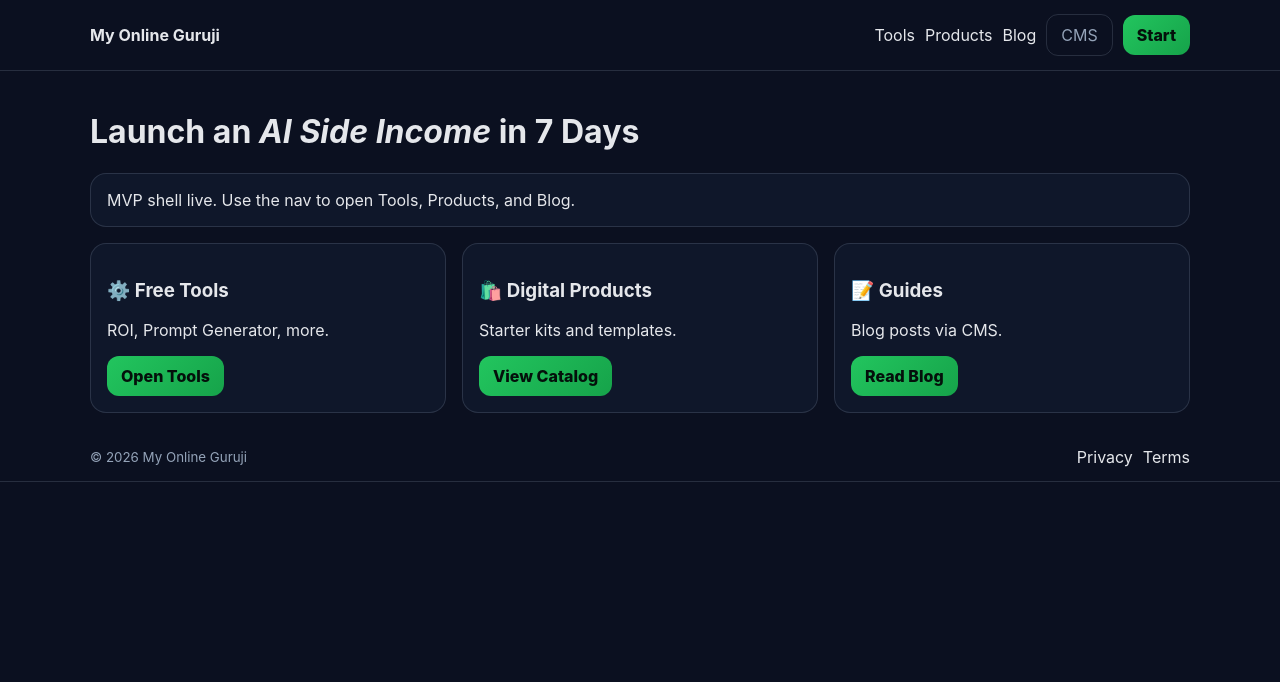
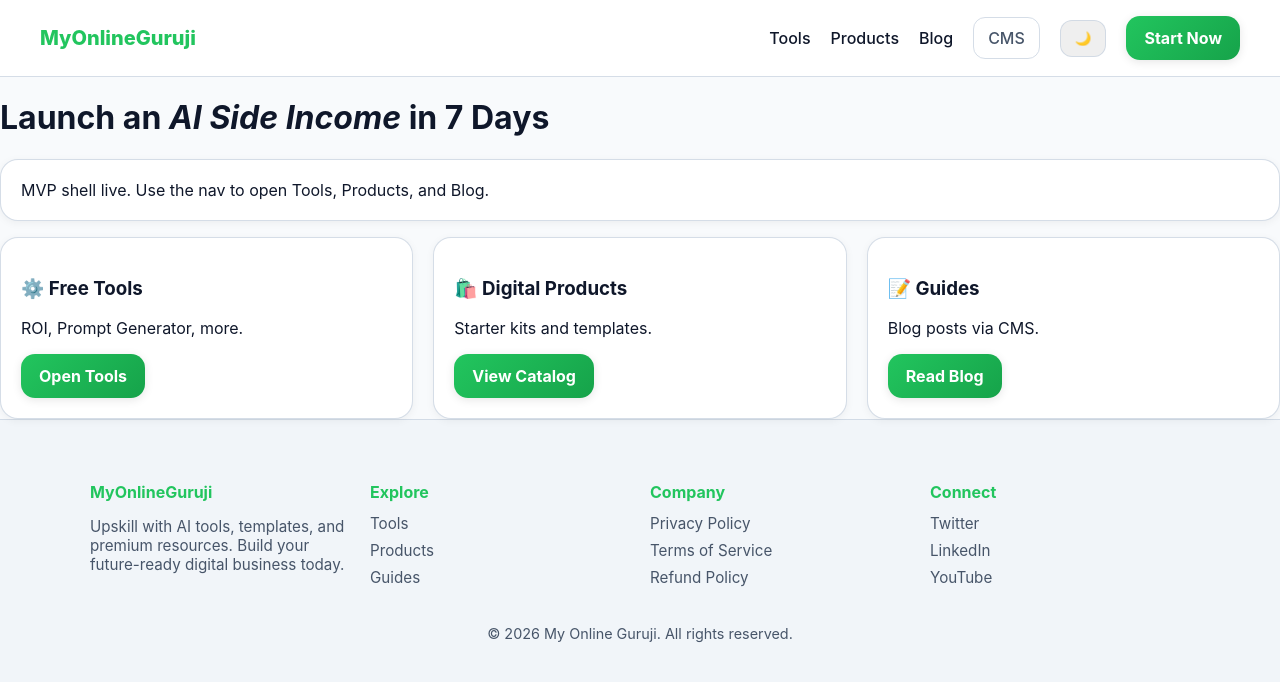
Before and after one commit to trishuldn/guruji, an Eleventy site: page src/index.njk in a window 1280 px wide. Built offline with nearby package versions, Linux system fonts and the light colour scheme; Eleventy itself is replaced by a stand-in of ours; files that its build step writes are made by us from their sources.

Commit message:
Update base.njk

```diff
--- a/src/_includes/layouts/base.njk
+++ b/src/_includes/layouts/base.njk
@@ -1,46 +1,169 @@
 <!doctype html>
-<html lang="en">
+<html lang="en" class="light">
 <head>
   <meta charset="utf-8" />
   <meta name="viewport" content="width=device-width, initial-scale=1" />
   <title>{{ title or 'My Online Guruji' }}</title>
   <meta name="description" content="{{ description or 'Learn, Automate, Earn' }}" />
+
   <style>
-:root{--bg:#0b1020;--card:#0f172a;--text:#e5e7eb;--muted:#94a3b8;--brand:#22c55e;--border:rgba(148,163,184,.2)}
-body{margin:0;background:var(--bg);color:var(--text);font-family:Inter,system-ui,-apple-system,Segoe UI,Roboto,Helvetica,Arial}
-a{color:inherit;text-decoration:none}
-header,footer{border-bottom:1px solid var(--border)}
-nav{max-width:1100px;margin:0 auto;padding:14px 20px;display:flex;gap:14px;align-items:center;justify-content:space-between}
-.wrap{max-width:1100px;margin:0 auto;padding:20px}
-.btn{display:inline-flex;gap:8px;align-items:center;padding:10px 14px;border-radius:12px;background:linear-gradient(135deg,var(--brand),#16a34a);color:#04100b;font-weight:800}
-.ghost{padding:10px 14px;border:1px solid var(--border);border-radius:12px;color:var(--muted)}
-.grid{display:grid;gap:16px}
+    /* Light mode variables */
+    :root {
+      --bg: #f8fafc;
+      --card: #ffffff;
+      --text: #0f172a;
+      --muted: #475569;
+      --brand: #22c55e;
+      --border: rgba(203,213,225,.8);
+    }
+    /* Dark mode variables */
+    .dark {
+      --bg: #0b1020;
+      --card: #0f172a;
+      --text: #f8fafc;
+      --muted: #94a3b8;
+      --brand: #22c55e;
+      --border: rgba(148,163,184,.2);
+    }
+
+    body {
+      margin: 0;
+      background: var(--bg);
+      color: var(--text);
+      font-family: Inter, system-ui, -apple-system, Segoe UI, Roboto, Helvetica, Arial;
+      transition: background .3s, color .3s;
+    }
+
+    a { color: inherit; text-decoration: none }
+    .btn {
+      display:inline-flex;gap:8px;align-items:center;
+      padding:12px 18px;border-radius:14px;
+      background:linear-gradient(135deg,var(--brand),#16a34a);
+      color:#fff;font-weight:700;
+      box-shadow:0 2px 10px rgba(0,0,0,.1)
+    }
+    .ghost {
+      padding:10px 14px;border:1px solid var(--border);
+      border-radius:12px;color:var(--muted)
+    }
+    .grid{display:grid;gap:20px}
     .three{grid-template-columns:repeat(3,1fr)}
-.card{background:var(--card);border:1px solid var(--border);border-radius:16px;padding:16px}
+    .card{
+      background:var(--card);
+      border:1px solid var(--border);
+      border-radius:18px;
+      padding:20px;
+      box-shadow:0 2px 8px rgba(0,0,0,.05);
+      transition: background .3s, border .3s, color .3s;
+    }
+
+    nav a{font-weight:500;transition:.2s}
+    nav a:hover{color:var(--brand)}
+    header.sticky{
+      position:sticky;top:0;z-index:50;
+      background:rgba(255,255,255,.95);
+      backdrop-filter:blur(12px);
+      border-bottom:1px solid var(--border);
+      transition: background .3s;
+    }
+    .dark header.sticky {
+      background:rgba(11,16,32,.9);
+    }
+
+    footer{
+      padding:40px 20px;
+      background:#f1f5f9;
+      border-top:1px solid var(--border);
+      transition: background .3s;
+    }
+    .dark footer {
+      background:#0f172a;
+    }
+    footer .cols{
+      display:grid;
+      grid-template-columns:repeat(auto-fit,minmax(200px,1fr));
+      gap:20px;max-width:1100px;margin:0 auto
+    }
+    footer h4{margin-bottom:12px;color:var(--brand)}
+    footer a{display:block;margin-bottom:8px;color:var(--muted);font-size:.95rem}
+    footer a:hover{color:var(--brand)}
   </style>
+
   <script defer src="https://identity.netlify.com/v1/netlify-identity-widget.js"></script>
 </head>
 <body>
-<header>
-<nav>
-<div><strong>My Online Guruji</strong></div>
-<div style="display:flex;gap:10px;align-items:center">
+  <header class="sticky">
+    <nav style="max-width:1200px;margin:0 auto;padding:16px 24px;display:flex;align-items:center;justify-content:space-between">
+      <a href="/" style="font-weight:800;font-size:1.25rem;color:var(--brand)">MyOnlineGuruji</a>
+      <div style="display:flex;gap:20px;align-items:center">
         <a href="/tools/">Tools</a>
         <a href="/products/">Products</a>
         <a href="/blog/">Blog</a>
-<a class="ghost" href="/admin/">CMS</a>
-<a class="btn" href="/checkout/">Start</a>
+        <a href="/admin/" class="ghost">CMS</a>
+        <button id="themeToggle" class="ghost" style="cursor:pointer">🌙</button>
+        <a class="btn" href="/products/">Start Now</a>
       </div>
     </nav>
   </header>
+
   <main class="wrap">
     {{ content | safe }}
   </main>
+
   <footer>
-<nav>
-<small style="color:var(--muted)">© {{ "now" | date("yyyy") }} My Online Guruji</small>
-<div style="display:flex;gap:10px"><a href="/privacy/">Privacy</a><a href="/terms/">Terms</a></div>
-</nav>
+    <div class="cols">
+      <div>
+        <h4>MyOnlineGuruji</h4>
+        <p style="color:var(--muted);font-size:.95rem">Upskill with AI tools, templates, and premium resources. Build your future-ready digital business today.</p>
+      </div>
+      <div>
+        <h4>Explore</h4>
+        <a href="/tools/">Tools</a>
+        <a href="/products/">Products</a>
+        <a href="/blog/">Guides</a>
+      </div>
+      <div>
+        <h4>Company</h4>
+        <a href="/privacy/">Privacy Policy</a>
+        <a href="/terms/">Terms of Service</a>
+        <a href="/refunds/">Refund Policy</a>
+      </div>
+      <div>
+        <h4>Connect</h4>
+        <a href="#">Twitter</a>
+        <a href="#">LinkedIn</a>
+        <a href="#">YouTube</a>
+      </div>
+    </div>
+    <div style="text-align:center;margin-top:30px;color:var(--muted);font-size:.9rem">
+      © {{ "now" | date("yyyy") }} My Online Guruji. All rights reserved.
+    </div>
   </footer>
+
+  <script>
+    const toggleBtn = document.getElementById('themeToggle');
+    const html = document.documentElement;
+
+    // Load saved preference
+    if(localStorage.getItem('theme') === 'dark'){
+      html.classList.remove('light');
+      html.classList.add('dark');
+      toggleBtn.textContent = '☀️';
+    }
+
+    toggleBtn.addEventListener('click', ()=>{
+      if(html.classList.contains('dark')){
+        html.classList.remove('dark');
+        html.classList.add('light');
+        localStorage.setItem('theme','light');
+        toggleBtn.textContent = '🌙';
+      } else {
+        html.classList.remove('light');
+        html.classList.add('dark');
+        localStorage.setItem('theme','dark');
+        toggleBtn.textContent = '☀️';
+      }
+    });
+  </script>
 </body>
 </html>
```
Lines whose indentation alone changed are shown as unchanged.
